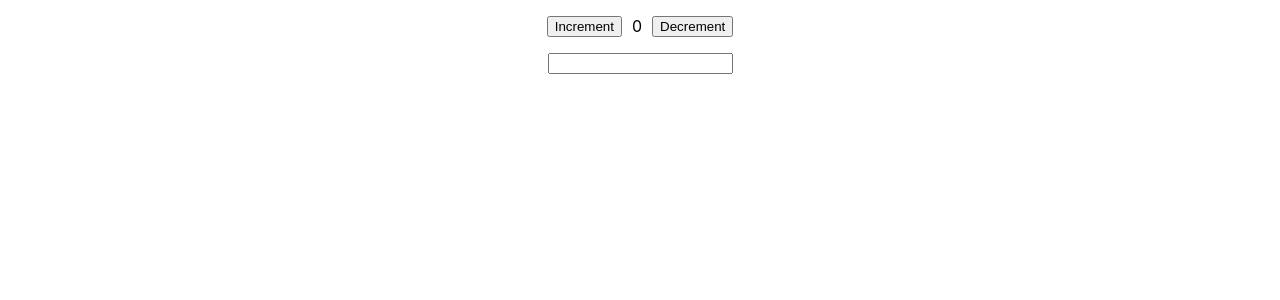
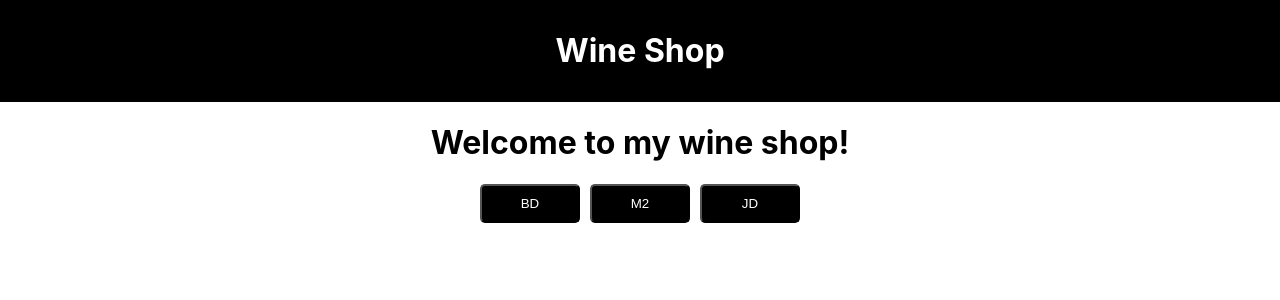
Before and after one commit to nungr2oo1/teju, a React (Create React App) app: page / in a window 1280 px wide. Shown: the top 300 px of the page. Built offline with nearby package versions, Linux system fonts and the light colour scheme.

Commit message:
Refactor App component to include Navbar, implement new state management for product selection, and add useEffect for logging multiplication table of selected product

```diff
--- a/src/App.js
+++ b/src/App.js
@@ -1,26 +1,57 @@
 import './App.css';
-import { useState } from 'react';
+import { useEffect, useState } from 'react';
+import Navbar from './components/Navbar';
 
 function App() {
 
-  const [count, setCount] = useState(0)
-  const [name, setName] = useState('')
+  const [mandhu, setMandhu] = useState(0)
+  /*
+    USE EFFECT - TWO PARAMETERS (1. FUNCTION, 2. DEPENDENCY ARRAY)
+  */
+  useEffect(()=>{
+    for(let i=0; i<=10; i++){
+      console.log(`${mandhu} * ${i} = ${i * mandhu}`)
+    }
+  }, [mandhu])
 
-  const handleCount = (value) => {
-    if (value <= 10 && value >= 0) {
-      setCount(value)
-    }
-  }
+  /*
+    NOTE: NEVER UPDATE THE DEPENDENCY ARRAY VALUE INSIDE THE USE EFFECT FUNCTION
+  */
 
   return (
     <div className="App">
-      <div style={{display: 'flex', alignItems: 'center', justifyContent: 'center', gap: '10px'}}>
-        <button onClick={() => handleCount(count + 1)}>Increment</button>
-        <p>{count}</p>
-        <button onClick={() => handleCount(count - 1)}>Decrement</button>
+      <Navbar />
+      <h1>Welcome to my wine shop!</h1>
+
+      <div style={{display: 'flex', gap: '10px', justifyContent: 'center', alignItems: 'center', margin: '20px'}}>
+        <button onClick={()=> setMandhu(1)} style={{backgroundColor: 'black', color: 'white', padding: '10px', borderRadius: '5px', minWidth: '100px'}}>BD</button>
+        <button onClick={()=> setMandhu(2)} style={{backgroundColor: 'black', color: 'white', padding: '10px', borderRadius: '5px', minWidth: '100px'}}>M2</button>
+        <button onClick={()=> setMandhu(3)} style={{backgroundColor: 'black', color: 'white', padding: '10px', borderRadius: '5px', minWidth: '100px'}}>JD</button>
       </div>
-      <input type="text" value={name} onChange={(e) => setName(e.target.value)} />
-      <p>{name}</p>
+
+      {mandhu == 1 ? (
+      <div>
+        <img src='https://encrypted-tbn0.gstatic.com/images?q=tbn:ANd9GcTu0Hs88-J1nllS9TeB-gOUX0v_URYiP_rKDA&s' width={100} height={150} />
+        <h2>Black Dog (Nalla kukka)</h2>
+        <p>Rs. 1200</p>
+      </div>
+      ) : null}
+
+      {mandhu == 2 ? (
+      <div>
+        <img src='https://s3.me-central-1.amazonaws.com/catalog.citydrinks.com/offers/addcd175-aa35-477e-b264-0909d2f8e6e6.jpeg' width={100} height={150} />
+        <h2>M2 (Engg Second Sem Ghost)</h2>
+        <p>Rs. 1500</p>
+      </div>
+      ) : null}
+
+      {mandhu == 3 ? (
+      <div>
+        <img src='https://www.theliquorestate.in/wp-content/uploads/2022/06/JD-Tennessee-Honey-Whisky.png' width={100} height={150} />
+        <h2>Jack Daniels</h2>
+        <p>Rs. 1800</p>
+      </div>
+      ) : null}
     </div>
   );
 }
--- /dev/null
+++ b/src/components/Navbar.js
@@ -0,0 +1,10 @@
+import React from 'react';
+function Navbar() {
+    return (
+        <div style={{backgroundColor: 'black', color: 'white', padding: '10px'}}>
+            <h1>Wine Shop</h1>
+        </div>
+    )
+}
+
+export default Navbar;
```
